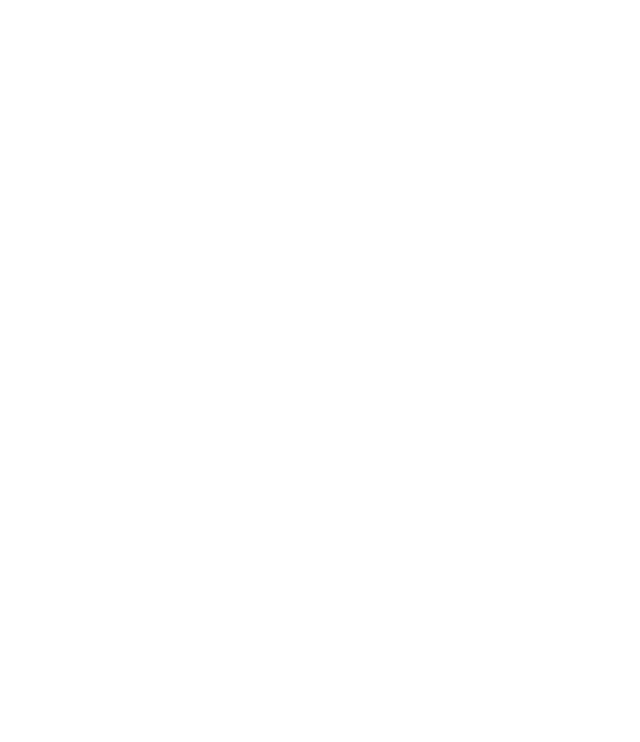
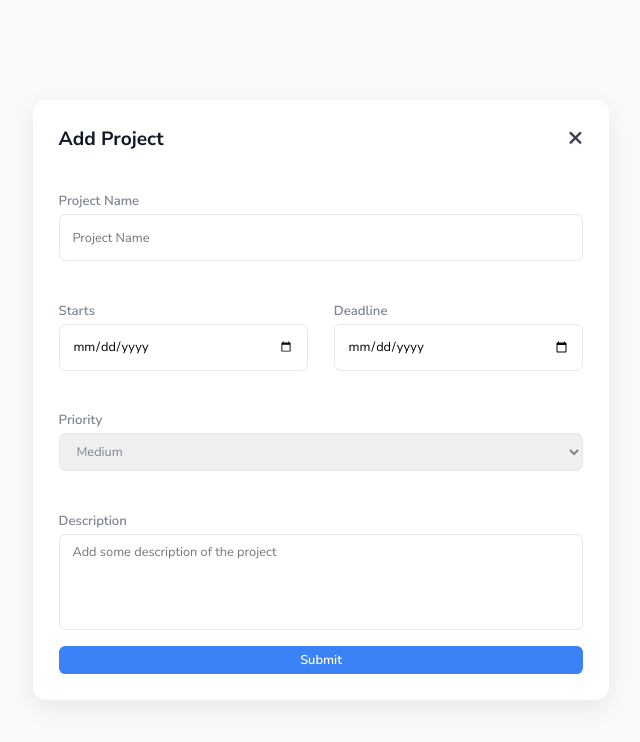
Before and after one commit to sanjar-developer1/Workroom, a Vue app: page /addEvents in a window 1280 px wide. Before the commit this address had no page. Shown: the top 742 px of the page, without its empty margins (319-959 px from the left). Built offline with nearby package versions, Linux system fonts and the light colour scheme.

Commit message:
add Events

```diff
--- /dev/null
+++ b/src/pages/Dashboard/addEvents.vue
@@ -0,0 +1,163 @@
+<template>
+  <div class="addEvents">
+    <div class="add-project">
+      <!-- Header -->
+      <div class="header">
+        <h2 class="title">Add Project</h2>
+        <router-link to="/" class="close-icon">
+          <i class="fa-solid fa-xmark"></i>
+        </router-link>
+      </div>
+
+      <!-- Form -->
+      <form class="project-form">
+        <div class="form-group">
+          <label>Project Name</label>
+          <input type="text" placeholder="Project Name" />
+        </div>
+
+        <div class="form-row">
+          <div class="form-group half">
+            <label>Starts</label>
+            <input type="date" />
+          </div>
+          <div class="form-group half">
+            <label>Deadline</label>
+            <input type="date" />
+          </div>
+        </div>
+
+        <div class="form-group">
+          <label>Priority</label>
+          <select>
+            <option>Low</option>
+            <option selected>Medium</option>
+            <option>High</option>
+          </select>
+        </div>
+
+        <div class="form-group">
+          <label>Description</label>
+          <textarea
+            placeholder="Add some description of the project"
+          ></textarea>
+        </div>
+
+        <button class="submit-btn">Submit</button>
+      </form>
+    </div>
+  </div>
+</template>
+
+<script setup>
+// hech narsa kerak emas
+</script>
+
+<style scoped>
+.addEvents {
+  width: 100%;
+  height: 100vh;
+  display: flex;
+  align-items: center;
+  justify-content: center;
+  background: #f9fafb;
+}
+
+.add-project {
+  width: 45vw;
+  padding: 2vw;
+  background: #fff;
+  border-radius: 1vw;
+  box-shadow: 0 0.6vw 2vw rgba(0, 0, 0, 0.08);
+  display: flex;
+  flex-direction: column;
+  gap: 2vh;
+}
+
+/* Header */
+.header {
+  display: flex;
+  justify-content: space-between;
+  align-items: center;
+}
+
+.title {
+  font-size: 1.5vw;
+  font-weight: 700;
+  color: #111827;
+}
+
+.close-icon {
+  font-size: 1.5vw;
+  color: #374151;
+  transition: 0.2s;
+}
+
+.close-icon:hover {
+  color: #ef4444;
+}
+
+/* Form */
+.project-form {
+  display: flex;
+  flex-direction: column;
+  gap: 2vh;
+}
+
+.form-group {
+  display: flex;
+  flex-direction: column;
+  gap: 0.5vh;
+  width: 100%;
+}
+
+.form-row {
+  display: flex;
+  gap: 2vw;
+}
+
+.form-group.half {
+  flex: 1;
+}
+
+input,
+select,
+textarea {
+  width: 100%;
+  padding: 1vh 1vw;
+  border: 1px solid #e5e7eb;
+  border-radius: 0.5vw;
+  font-size: 1vw;
+  outline: none;
+  transition: 0.2s;
+}
+
+input:focus,
+select:focus,
+textarea:focus {
+  border-color: #3b82f6;
+  box-shadow: 0 0 0.5vw rgba(59, 130, 246, 0.3);
+}
+
+textarea {
+  min-height: 12vh;
+  resize: none;
+}
+
+/* Button */
+.submit-btn {
+  padding: 1vh 0;
+  font-size: 1vw;
+  font-weight: 600;
+  color: #fff;
+  background: #3b82f6;
+  border: none;
+  border-radius: 0.5vw;
+  cursor: pointer;
+  transition: 0.2s;
+}
+
+.submit-btn:hover {
+  background: #2563eb;
+}
+</style>
--- a/src/pages/Dashboard/dashboard.vue
+++ b/src/pages/Dashboard/dashboard.vue
@@ -38,9 +38,9 @@
           </div>
           <div class="user-wrapper">
             <div class="users" v-for="(user, index) in users" :key="index">
-              <img :src="user.image" alt="bu yerda evan bor" />
+              <img :src="user.profilePic" alt="bu yerda evan bor" />
               <p>{{ user.name }}</p>
-              <span>{{ user.position }}</span>
+              <!-- <span>{{ user.position }}</span> -->
             </div>
           </div>
         </div>
@@ -96,16 +96,13 @@
 import Sidebar from "../../components/sidebar.vue";
 import api from "../../utils/axios";
 
-import data from "../../data/data.json";
-import events from "../../data/events.json";
-
 export default {
   name: "Dashboard",
 
   data() {
     return {
-      users: data,
-      events,
+      users: [],
+      events: [],
     };
   },
   components: {
@@ -120,6 +117,15 @@ export default {
         console.error("Users kelmadi", error);
       }
     },
+    async getEvents() {
+      try {
+        const res2 = await api.get("/events/events");
+        this.events = res2.data;
+      } catch (error) {
+        console.error("Events kelmadi", error);
+      }
+    },
+
     isNearest(event) {
       const now = new Date();
       const eventDate = new Date(`${event.date}T${event.time}`);
@@ -138,6 +144,13 @@ export default {
       if (date === tomorrow) return "Tomorrow";
       return date;
     },
+  },
+  mounted() {
+    this.getUsers();
+    this.getEvents();
+    setTimeout(() => {
+      console.log(this.users);
+    }, 10000);
   },
   computed: {
     sortedEvents() {
--- a/src/pages/Dashboard/events.vue
+++ b/src/pages/Dashboard/events.vue
@@ -28,7 +28,11 @@
             >
             <p>Nearest Events</p>
           </div>
-          <button><i class="fa-solid fa-plus"></i>Add Event</button>
+          <button>
+            <router-link to="/addEvents" style="color: white"
+              ><i class="fa-solid fa-plus"></i>Add Event</router-link
+            >
+          </button>
         </div>
       </div>
       <div class="event-grid">
@@ -63,14 +67,14 @@
 </template>
 
 <script>
-import events from "../../data/events.json";
 import Sidebar from "../../components/sidebar.vue";
+import api from "../../utils/axios";
 
 export default {
   name: "Events",
   data() {
     return {
-      events,
+      events: [],
     };
   },
   components: {
@@ -86,6 +90,15 @@ export default {
     },
   },
   methods: {
+    async getEvents() {
+      try {
+        const res2 = await api.get("/events/events");
+        this.events = res2.data;
+      } catch (error) {
+        console.error("Events kelmadi", error);
+      }
+    },
+
     isNearest(event) {
       const now = new Date();
       const futureEvents = this.sortedEvents.filter(
@@ -111,6 +124,9 @@ export default {
         minute: "2-digit",
       });
     },
+  },
+  mounted() {
+    this.getEvents();
   },
 };
 </script>
--- a/src/router/index.js
+++ b/src/router/index.js
@@ -12,6 +12,7 @@ import addProject from '../pages/Add/addProject.vue';
 import ProjectDetails from "../pages/Add/projects.vue"
 import Dashboard from '../pages/Dashboard/dashboard.vue'
 import NearestEvents from '../pages/Dashboard/events.vue'
+import addEvents from "../pages/Dashboard/addEvents.vue";
 import Projects from '../pages/projects/projects.vue'
 import ProjectBoard from '../pages/projects/ProjectBoard.vue'
 import ProjectTimeline from '../pages/projects/ProjectTimeline.vue'
@@ -28,7 +29,6 @@ import CalendarVacations from '../pages/Vacations/CalendarVacations.vue'
 import InfoPortal from '../pages/InfoPortal/InfoPortal.vue'
 import InfoFolder from '../pages/InfoPortal/InfoFolder.vue'
 import Messenger from '../pages/Messenger/Messenger.vue'
-
 
 const routes = [
   {
@@ -142,6 +142,9 @@ const routes = [
   {
     path: "/messenger",
     component: Messenger
+  }, {
+    path: "/addEvents",
+    component: addEvents
   }
 
 ];
```
